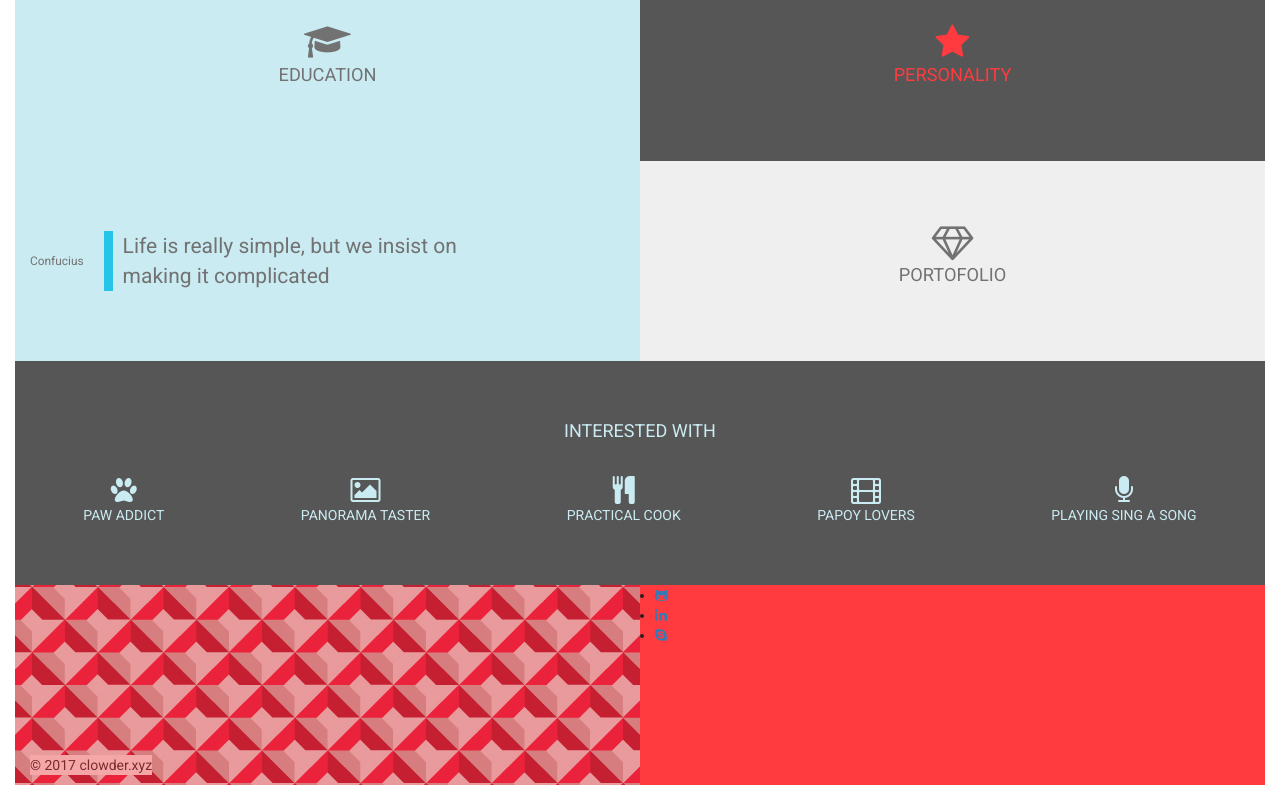
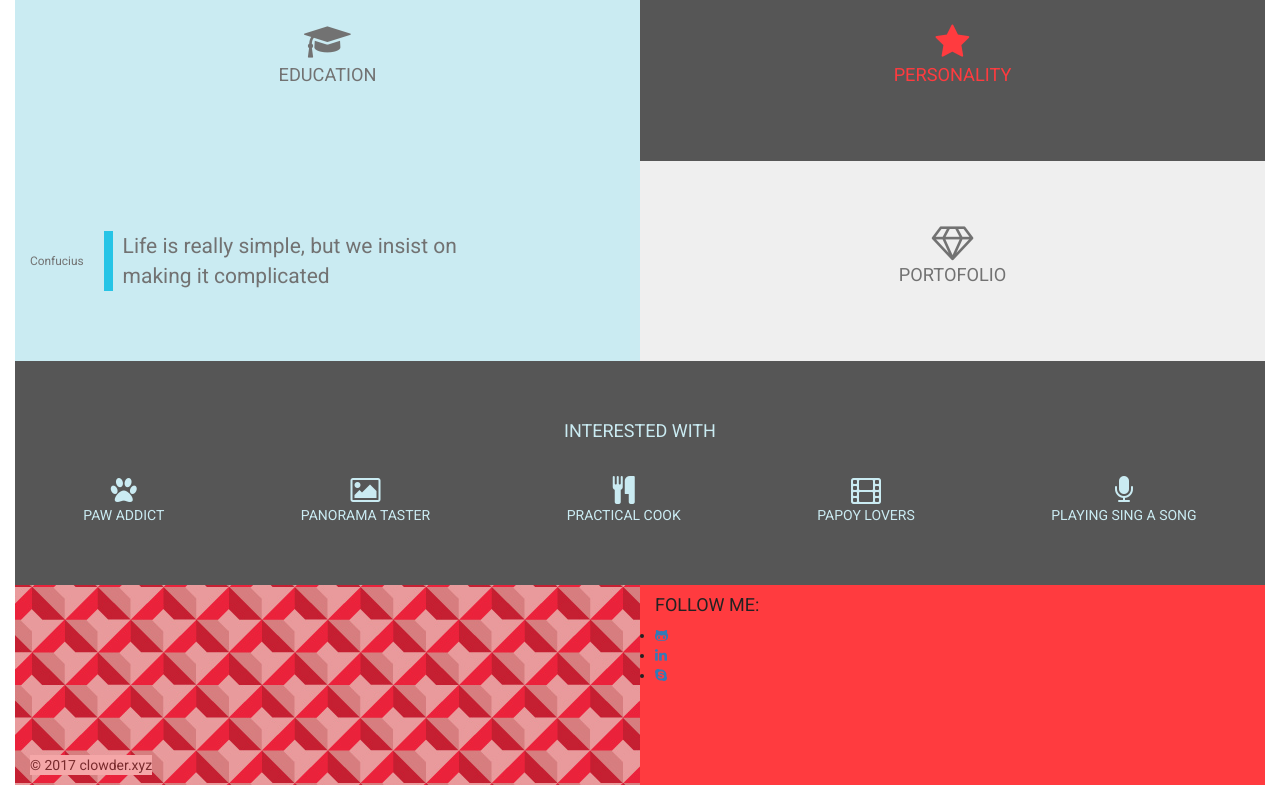
Before and after one commit to anggraito/profile-web, a website: page client/index.html in a window 1280 px wide. Shown: the part 654-1454 px from the top of the page. Drawn offline with nearby package versions, Linux system fonts and the light colour scheme.

Commit message:
footer masih berantakan. tapi di test lolos

```diff
--- a/client/index.html
+++ b/client/index.html
@@ -115,6 +115,7 @@
         <p>&copy; 2017 clowder.xyz<p>
       </div>
       <div class="col-md-6 height-middle social-media">
+        <h4>FOLLOW ME:</h4>
         <ul>
           <li>
             <a href="#">
```
